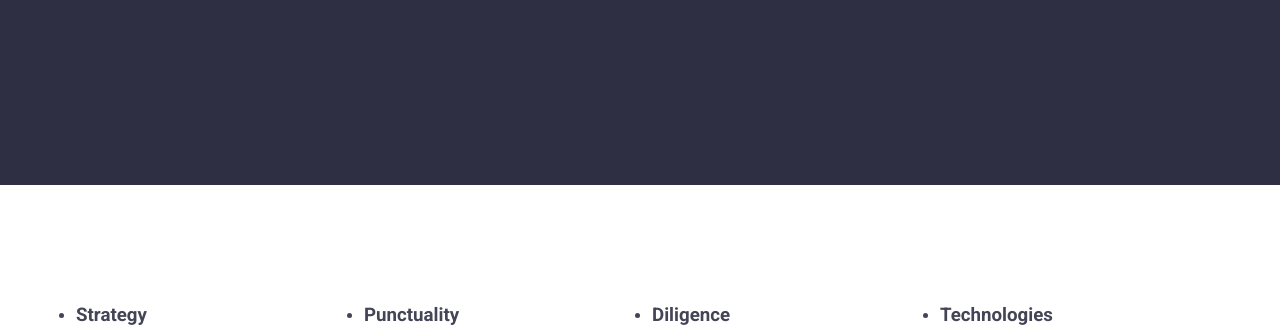
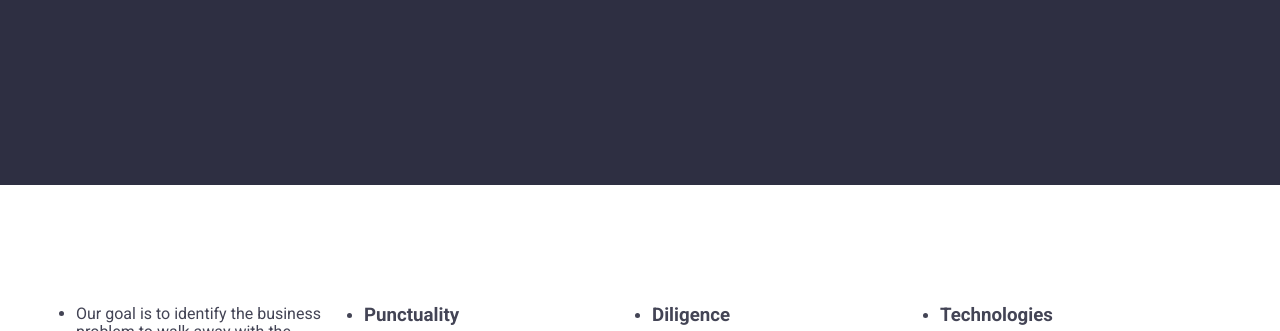
Before and after one commit to Viktor2024S/goit-markup-hw-03, a plain HTML site: page index.html in a window 1280 px wide. Shown: the part 440-771 px from the top of the page. Drawn offline with nearby package versions, Linux system fonts and the light colour scheme.

Commit message:
change f2

```diff
--- a/index.html
+++ b/index.html
@@ -70,7 +70,7 @@
           <h2 class="features-title visually-hidden">Our Features</h2>
           <ul class="features-list">
             <li class="features-item first-feature">
-              <h3 class="feature-title">Strategy</h3>
+              <h3 class="feature-title visually-hidden">Strategy</h3>
               <p class="feature-description">
                 Our goal is to identify the business problem to walk away with
                 the perfect and creative solution.
```
